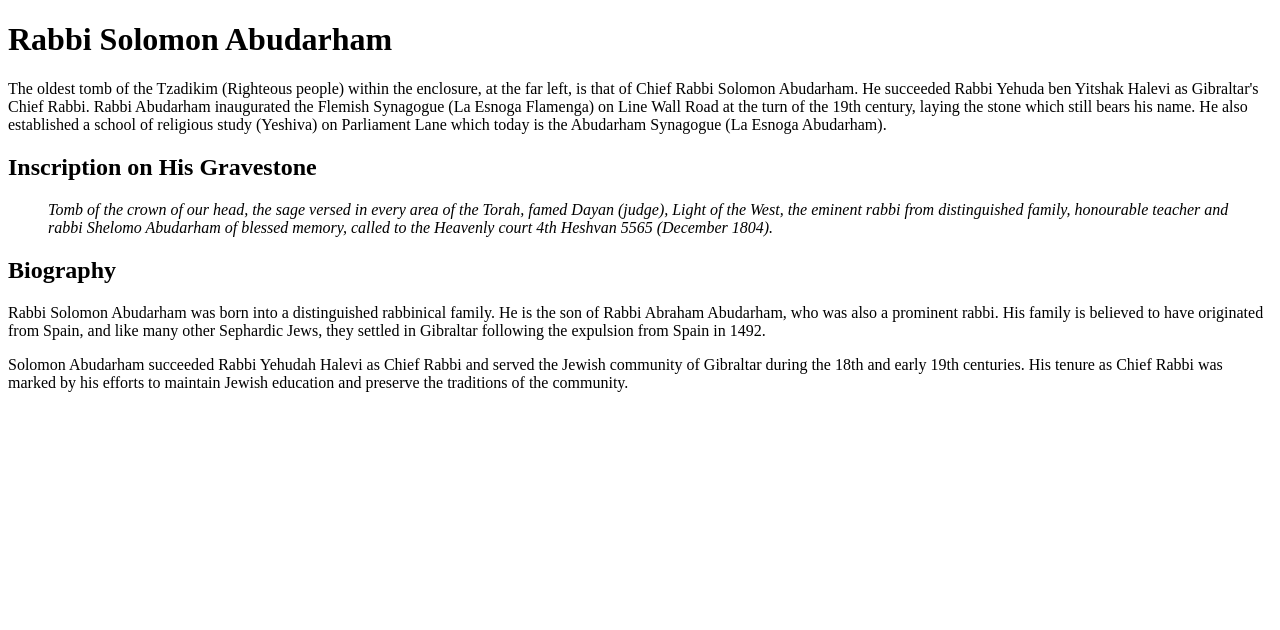
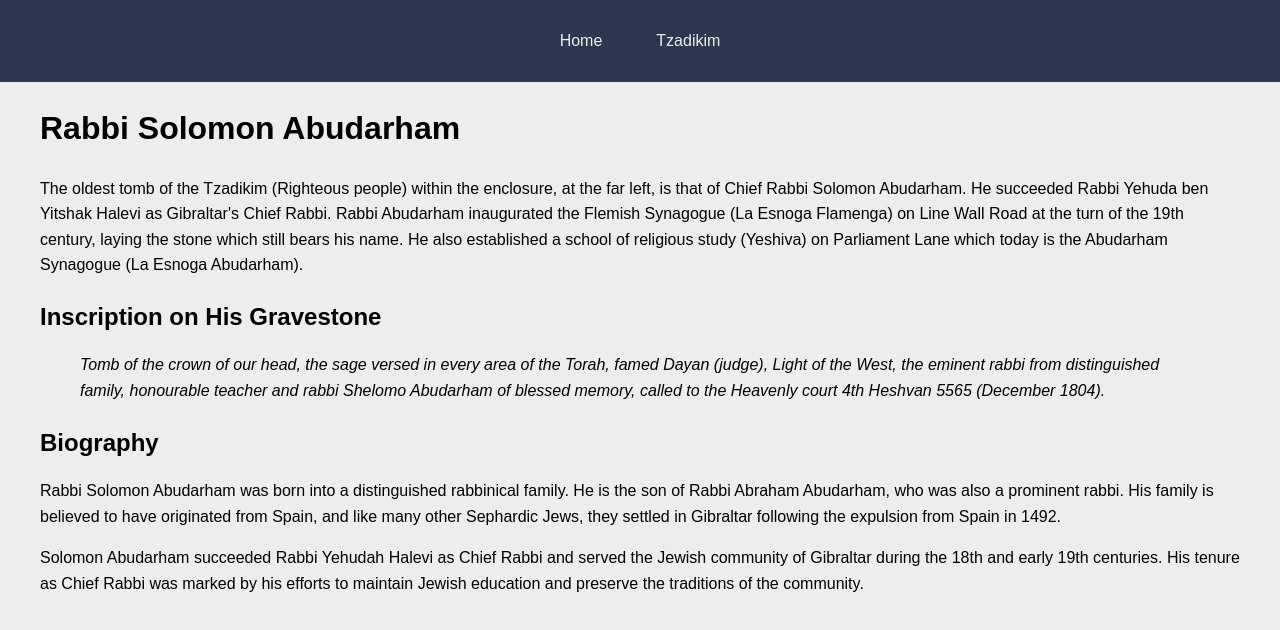
Before and after one commit to NatiSui/zikaronlink, a plain HTML site: page Solomon_Abudarham.html in a window 1280 px wide. Drawn offline with Linux system fonts and the light colour scheme; the site is published under a folder, as on GitHub Pages, so addresses that start at the root find nothing.

Commit message:
Update Solomon_Abudarham.html

```diff
--- a/Solomon_Abudarham.html
+++ b/Solomon_Abudarham.html
@@ -5,7 +5,7 @@
     <meta charset="UTF-8">
     <meta name="viewport" content="width=device-width, initial-scale=1.0">
     <title>Rabbi Solomon Abudarham</title>
-    <link rel="stylesheet" href="/css/styles.css">
+    <link rel="stylesheet" href="css/styles.css">
 
 </head>
 
@@ -48,7 +48,7 @@
     </main>
 
 
-    <script src="../js/header.js"></script>
+    <script src="js/header.js"></script>
 </body>
 
 </html>
```
